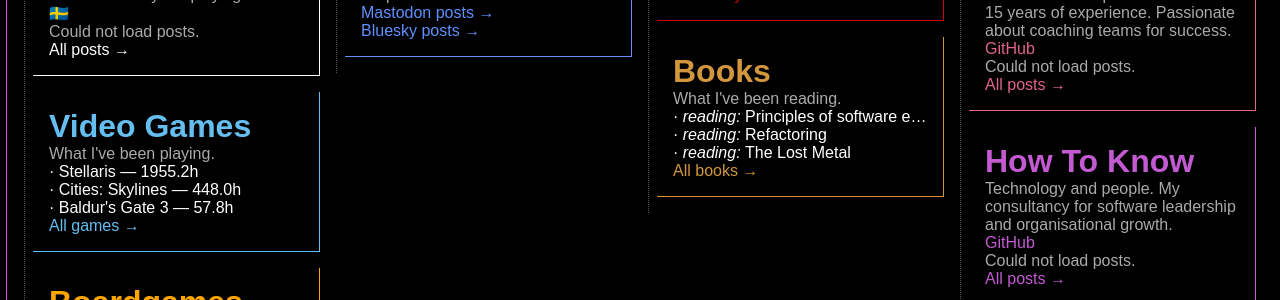
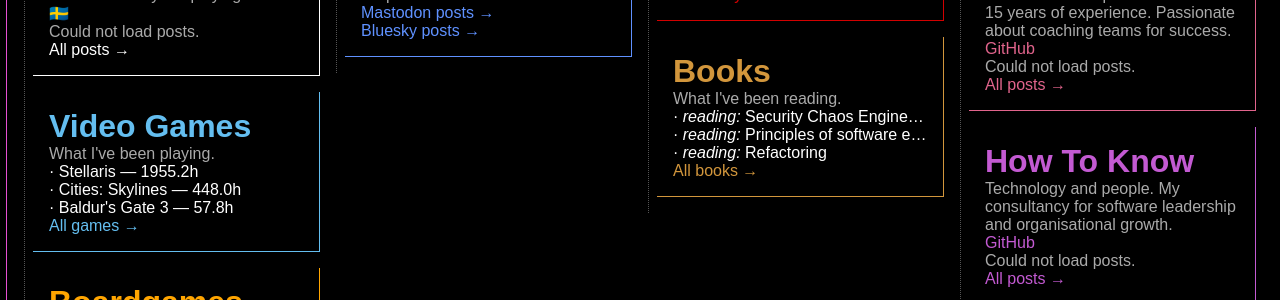
Before and after one commit to paven/paven.github.com, a Jekyll site: the page built from index.html, in a window 1280 px wide. Shown: the part 281-581 px from the top of the page. Built offline with Jekyll 4.4.1, drawn with Linux system fonts in a browser that asks for light colours.

Commit message:
Update books

```diff
--- a/_data/books.yml
+++ b/_data/books.yml
@@ -1,9 +1,9 @@
+- title: 'Security Chaos Engineering'
+  url: 'https://ramblingreaders.org/book/265478/s/security-chaos-engineering'
+  status: 'reading'
 - title: 'Principles of software engineering management'
   url: 'https://ramblingreaders.org/book/169586/s/principles-of-software-engineering-management'
   status: 'reading'
 - title: 'Refactoring'
   url: 'https://ramblingreaders.org/book/25255/s/refactoring'
   status: 'reading'
-- title: 'The Lost Metal'
-  url: 'https://ramblingreaders.org/book/335632/s/the-lost-metal'
-  status: 'reading'
```
